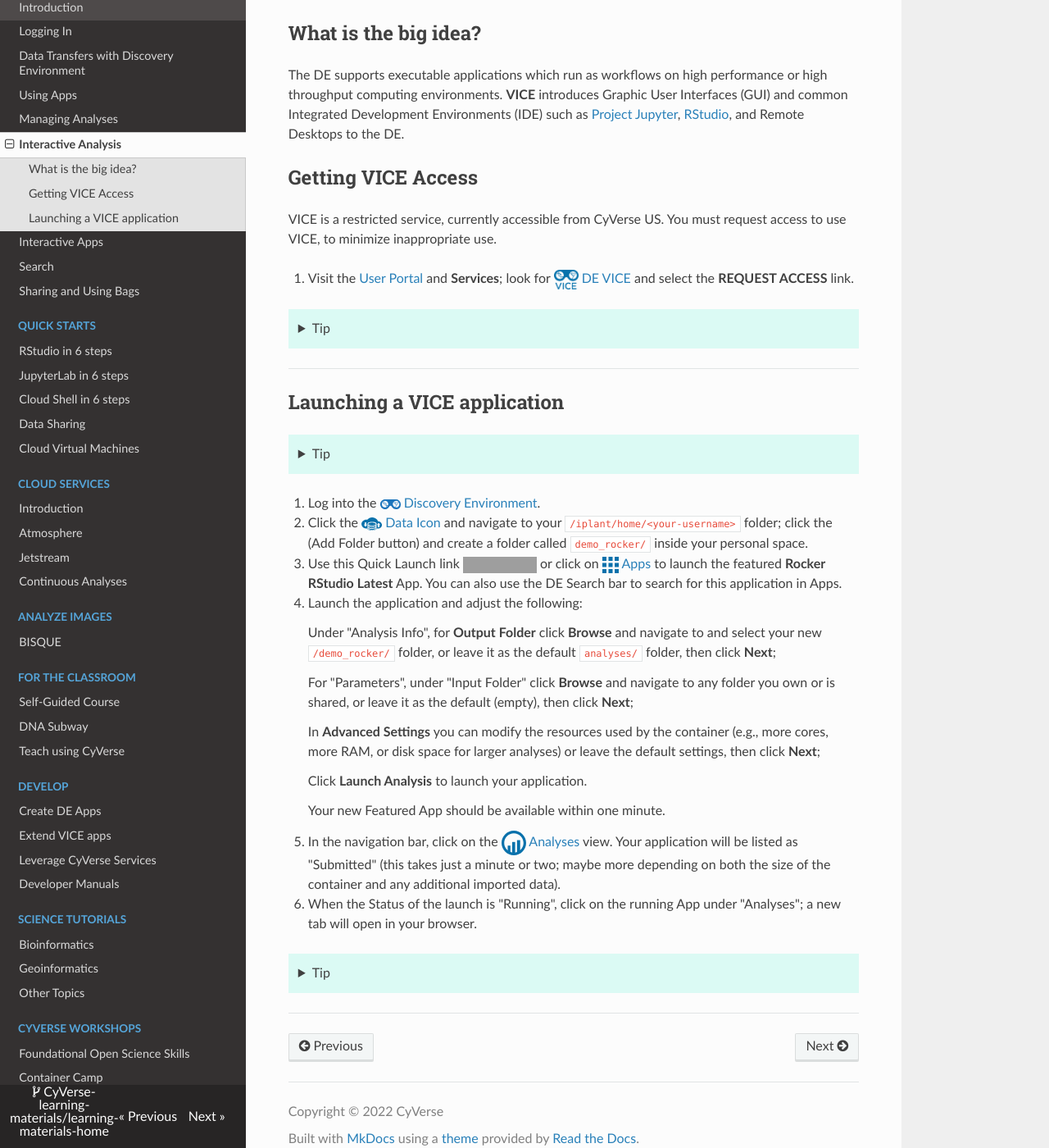
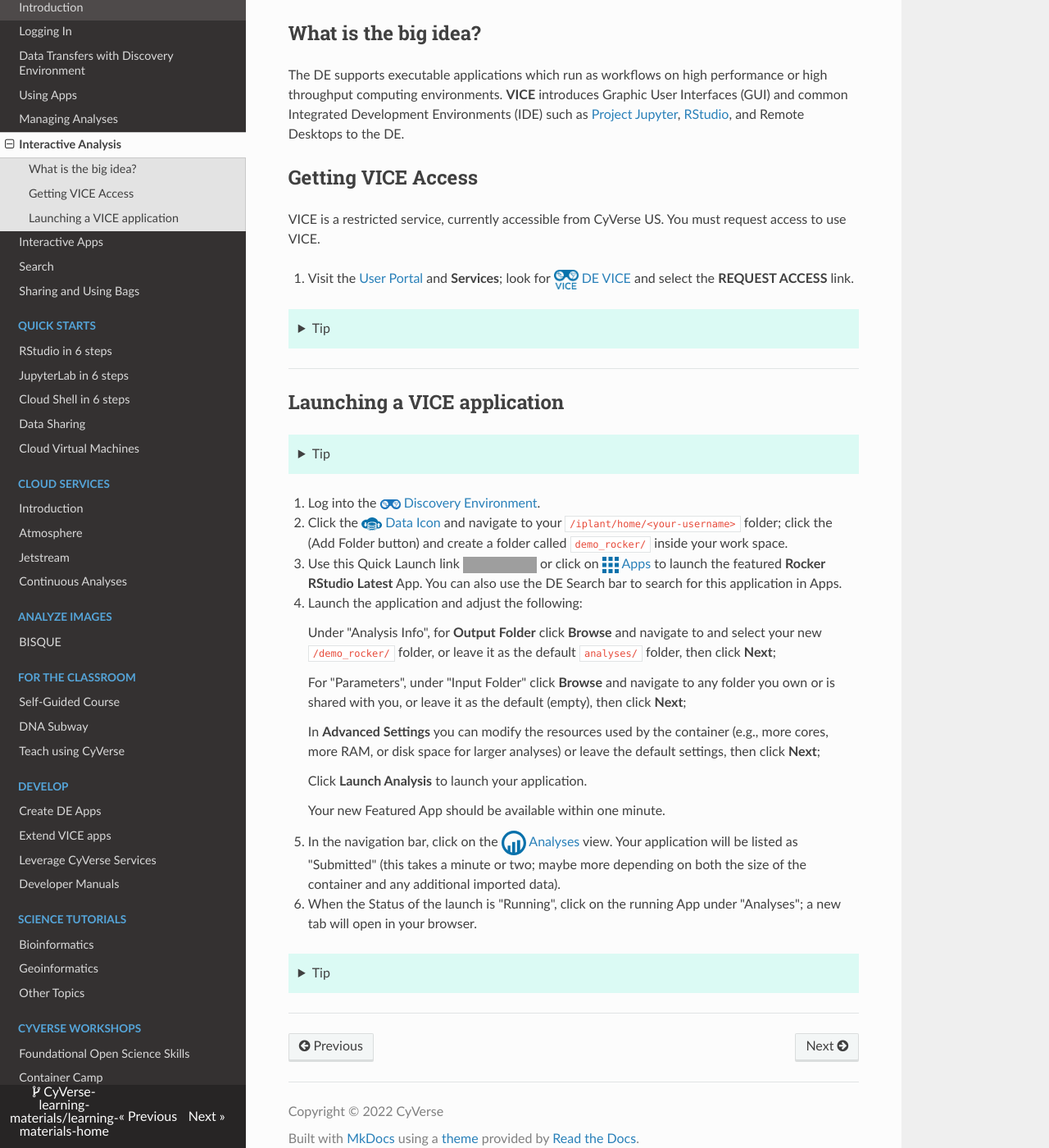
Before and after one commit to CyVerse-learning-materials/learning-materials-home, an MkDocs documentation site: the page built from docs/vice/about.md, in a window 1280 px wide and 1400 px high, scrolled down 304 px. Shown: the whole window at 82% size. Built offline with MkDocs 1.6.1, drawn with Linux system fonts in a browser that asks for light colours; nearby versions of some CDN libraries; a script that is not in the unit is left out; some of the changed text lies outside the part shown; grey boxes are pictures that could not be loaded.

Commit message:
Word and punctuation edits

```diff
--- a/docs/vice/about.md
+++ b/docs/vice/about.md
@@ -1,6 +1,6 @@
 # Interactive Analysis in the Discovery Environment
 
-**VICE** stands for Visual Interactive Computing Environment and is a part of CyVerse [Discovery Environment (DE)](https://de.cyverse.org).
+**VICE** stands for Visual Interactive Computing Environment and is a part of CyVerse's [Discovery Environment (DE)](https://de.cyverse.org).
 
 **VICE** allows verified CyVerse users to launch customized containers of their favorite data science platforms.
 
@@ -17,7 +17,7 @@
 [analyses]: ../assets/de/menu_items/analysisIcon.svg
 [vice]: ../assets/de/logos/deviceIcon.png
 
-VICE is a restricted service, currently accessible from CyVerse US. You must request access to use VICE, to minimize inappropriate use.
+VICE is a restricted service, currently accessible from CyVerse US. You must request access to use VICE.
 
 1.  Visit the [User Portal](https://user.cyverse.org/services){target=_blank} and **Services**; look for [![][vice]{width=30}](https://user.cyverse.org/services){target=_blank} [DE VICE](https://user.cyverse.org/services){target=_blank} and select the **REQUEST ACCESS** link.
 
@@ -48,7 +48,7 @@
 
 1. Log into the [![][de]{width=25}](https://de.cyverse.org){target=_blank} [Discovery Environment](https://de.cyverse.org){target=_blank}.
 
-2. Click the [![][data]{width=25}](https://de.cyverse.org/data/){target=_blank} [Data Icon](https://de.cyverse.org/data){target=_blank} and navigate to your `/iplant/home/<your-username>` folder; click the (Add Folder button) and create a folder called `demo_rocker/` inside your personal space.
+2. Click the [![][data]{width=25}](https://de.cyverse.org/data/){target=_blank} [Data Icon](https://de.cyverse.org/data){target=_blank} and navigate to your `/iplant/home/<your-username>` folder; click the (Add Folder button) and create a folder called `demo_rocker/` inside your work space.
 
 3.  Use this Quick Launch link <a href="https://de.cyverse.org/apps/de/48b6e7ae-8b64-11ec-92dc-008cfa5ae621/launch" target="_blank"><img src="https://img.shields.io/badge/Verse-latest-blue?style=plastic&logo=rstudio"></a> or click on [![][apps]{width=20}](https://de.cyverse.org/apps){target=_blank} [Apps](https://de.cyverse.org/apps){target=_blank} to launch the featured **Rocker RStudio Latest** App. You can also use the DE Search bar to search for this application in Apps.
 
@@ -56,7 +56,7 @@
 
     Under "Analysis Info", for **Output Folder** click **Browse** and navigate to and select your new `/demo_rocker/` folder, or leave it as the default `analyses/` folder, then click **Next**;
 
-    For "Parameters", under "Input Folder" click **Browse** and navigate to any folder you own or is shared, or leave it as the default (empty), then click **Next**;
+    For "Parameters", under "Input Folder" click **Browse** and navigate to any folder you own or is shared with you, or leave it as the default (empty), then click **Next**;
 
     In **Advanced Settings** you can modify the resources used by the container (e.g., more cores, more RAM, or disk space for larger analyses) or leave the default settings, then click **Next**;
 
@@ -64,7 +64,7 @@
 
     Your new Featured App should be available within one minute.
 
-5.  In the navigation bar, click on the [![][analyses]{width=30}](https://de.cyverse.org/analyses){target=_blank} [Analyses](https://de.cyverse.org/de/analyses){target=_blank} view. Your application will be listed as "Submitted" (this takes just a minute or two; maybe more depending on both the size of the container and any additional imported data).
+5.  In the navigation bar, click on the [![][analyses]{width=30}](https://de.cyverse.org/analyses){target=_blank} [Analyses](https://de.cyverse.org/de/analyses){target=_blank} view. Your application will be listed as "Submitted" (this takes a minute or two; maybe more depending on both the size of the container and any additional imported data).
 
 6.  When the Status of the launch is "Running", click on the running App under "Analyses"; a new tab will open in your browser.
 
```
